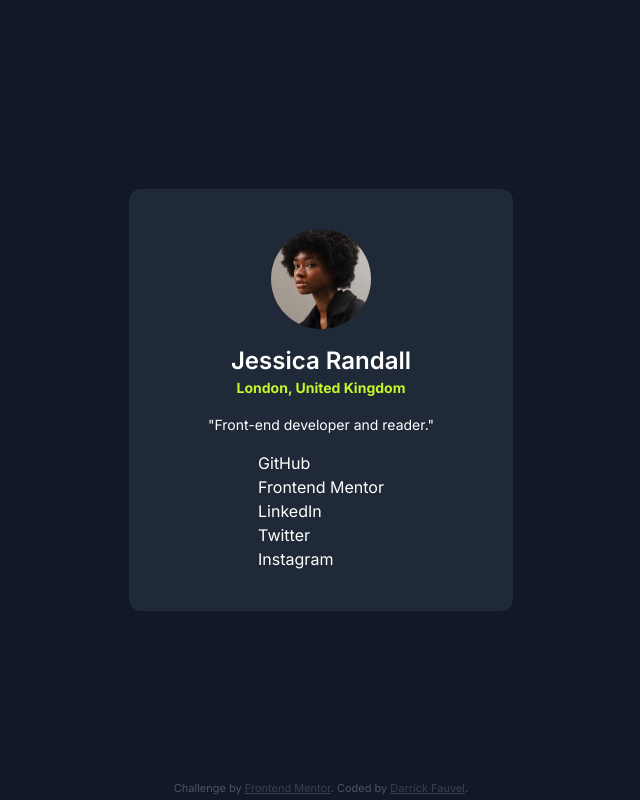
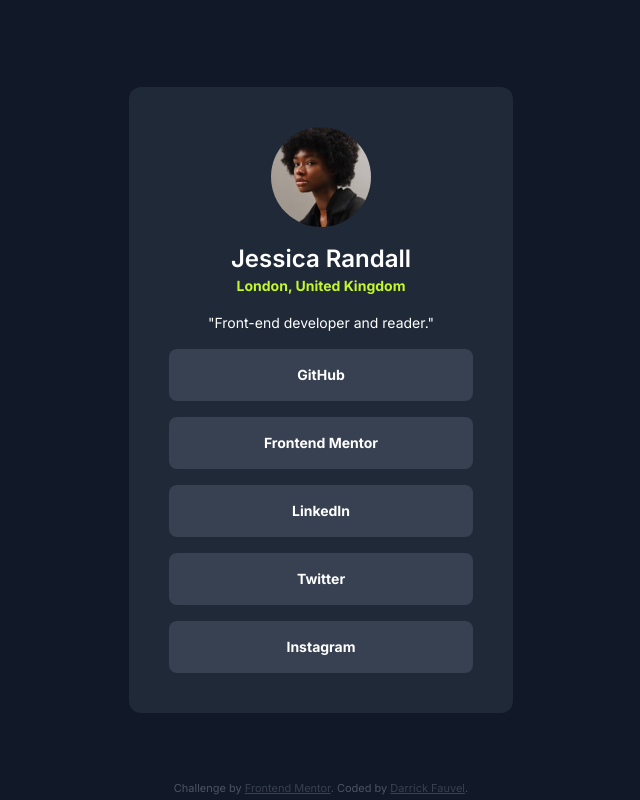
Before and after one commit to DarrickFauvel/fem2407-social-links-profile-next, a Next.js app: page / in a window 1280 px wide. Shown: the whole page, without its empty margins (319-959 px from the left). Built offline with nearby package versions, Linux system fonts and the light colour scheme.

Commit message:
Create link component

```diff
--- /dev/null
+++ b/app/components/card/components/links/components/link/index.tsx
@@ -0,0 +1,24 @@
+"use client"
+
+import { MouseEvent } from "react"
+
+type CardLinkProps = {
+  item: {
+    label: string
+    url: string
+  }
+}
+
+const CardLink = ({ item }: CardLinkProps) => {
+  const handleClick = (e: MouseEvent) => e.preventDefault()
+
+  return (
+    <a
+      className="text-sm font-bold bg-gray-700 block w-full text-center p-4 rounded-lg hover:bg-[#C4F82A] hover:text-gray-700 transition-all duration-300"
+      href={item.url}
+      onClick={handleClick}>
+      {item.label}
+    </a>
+  )
+}
+export default CardLink
--- a/app/components/card/components/links/index.tsx
+++ b/app/components/card/components/links/index.tsx
@@ -1,3 +1,5 @@
+import CardLink from "./components/link"
+
 const links = [
   {
     label: "GitHub",
@@ -23,11 +25,11 @@ const links = [
 
 const listItems = links.map((item) => (
   <li key={item.label}>
-    <a href={item.url}>{item.label}</a>
+    <CardLink item={item} />
   </li>
 ))
 
 const CardLinks = () => {
-  return <ul>{listItems}</ul>
+  return <ul className="flex flex-col gap-4 w-full">{listItems}</ul>
 }
 export default CardLinks
```
